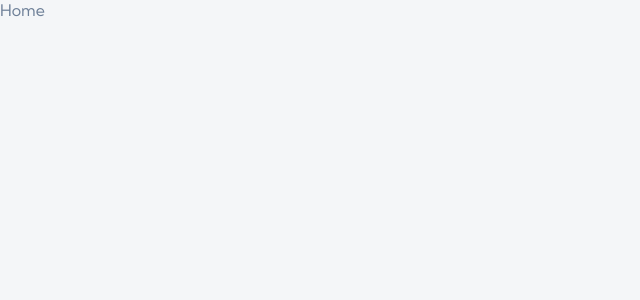
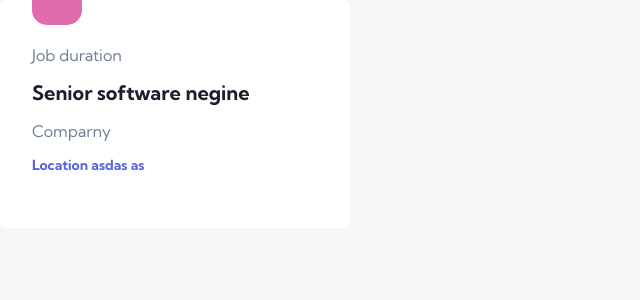
Before and after one commit to burhanuday/github-jobs, a React (Create React App) app: page / in a window 1280 px wide. Shown: the top 300 px of the page, without its empty margins (0-640 px from the left). Built offline with nearby package versions, Linux system fonts and the light colour scheme.

Commit message:
Added card to home

```diff
--- a/src/views/Home.tsx
+++ b/src/views/Home.tsx
@@ -1,9 +1,14 @@
 import * as React from "react";
+import JobCard from "../components/JobCard/JobCard";
 
 export interface HomeProps {}
 
 const Home: React.FC<HomeProps> = () => {
-  return <div>Home</div>;
+  return (
+    <div>
+      <JobCard />
+    </div>
+  );
 };
 
 export default Home;
```
